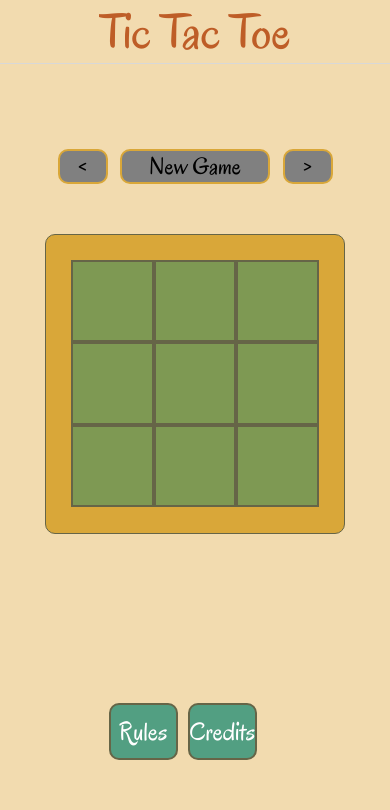
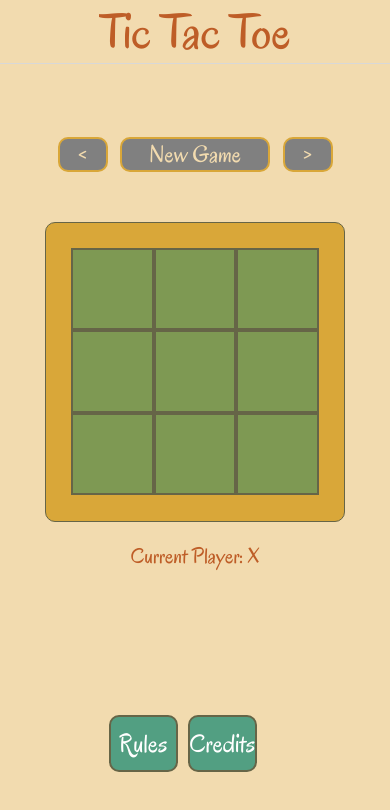
Before and after one commit to JaymeeCasabuena/tic-tac-toe, a React Native app: screen / in a window 390 px wide. Shown: the top 810 px of the page. Built offline with nearby package versions, Linux system fonts and the light colour scheme.

Commit message:
Disabled board tiles that have values already and added current player indicator

```diff
--- a/src/components/Board.js
+++ b/src/components/Board.js
@@ -1,6 +1,6 @@
 import { StyleSheet, View, TouchableOpacity, Text } from "react-native";
 import { COLORS } from "../constants/Color";
-import gameLogic from "../datamodel/game";
+import gameLogic from "../datamodel/Game";
 
 export default function Board() {
   const {
@@ -11,6 +11,7 @@ export default function Board() {
     previousMove,
     nextMove,
     currentMove,
+    currentPlayer,
   } = gameLogic();
   return (
     <View>
@@ -52,11 +53,17 @@ export default function Board() {
       <View style={[styles.outerDiv, styles.outerBorders]}>
         {currentBoardState.map((t, i) => (
           <View style={styles.squares} key={i}>
-            <TouchableOpacity onPress={() => handleChange(i)}>
+            <TouchableOpacity
+              onPress={() => handleChange(i)}
+              disabled={t !== ""}
+            >
               <Text style={styles.text}>{t}</Text>
             </TouchableOpacity>
           </View>
         ))}
+      </View>
+      <View style={styles.textContainer}>
+        <Text style={styles.player}>Current Player: {currentPlayer}</Text>
       </View>
     </View>
   );
@@ -88,7 +95,7 @@ const styles = StyleSheet.create({
     width: "100%",
     textAlign: "center",
     fontSize: 60,
-    color: "black",
+    color: COLORS.Cream,
     fontFamily: "Oregano",
   },
   buttonContainer: {
@@ -121,5 +128,16 @@ const styles = StyleSheet.create({
     alignSelf: "center",
     textAlignVertical: "center",
     fontSize: 24,
+    color: COLORS.Cream
+  },
+  player: {
+    fontFamily: "Oregano",
+    fontSize: 22,
+    color: COLORS.Red
+  },
+  textContainer: {
+    flexDirection: 'row',
+    justifyContent: 'center',
+    marginTop: 20,
   },
 });
--- a/src/datamodel/game.js
+++ b/src/datamodel/game.js
@@ -65,5 +65,6 @@ export default function gameLogic() {
     previousMove,
     nextMove,
     currentMove,
+    currentPlayer
   };
 }
```
